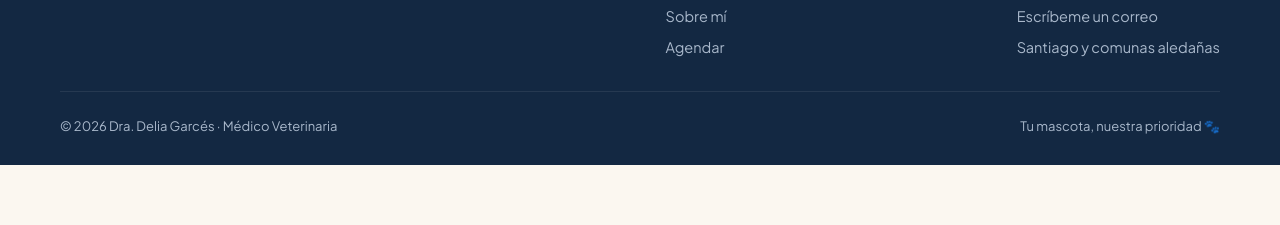
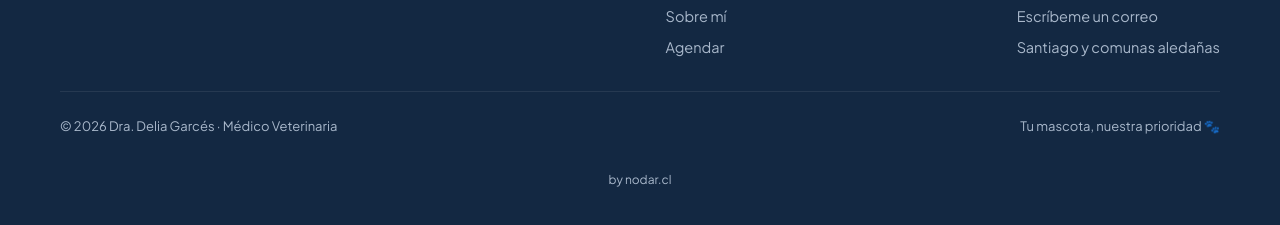
Before and after one commit to mpqueroz/dronesky2-0, a plain HTML site: page veterinaria/index.html in a window 1280 px wide. Shown: the part 6421-6646 px from the top of the page. Before the commit the page ends 6586 px from the top, so only its background shows below. Drawn offline with Linux system fonts and the light colour scheme.

Commit message:
Add Nodar credit to veterinary site footer

```diff
--- a/veterinaria/index.html
+++ b/veterinaria/index.html
@@ -353,6 +353,9 @@ footer a:hover{color:#fff}
   .cta-inner{flex-direction:column;align-items:flex-start;padding:40px 26px}
   .cta-inner .btn{width:100%}
 }
+.nodar-credit{margin-top:20px;text-align:center;font-size:12px;color:#a9b8cb}
+.nodar-credit a{display:inline-flex;align-items:center;min-height:44px;padding:0 8px;text-decoration:none}
+.nodar-credit a:hover{text-decoration:underline;color:var(--sun)}
 </style>
 </head>
 <body>
@@ -733,6 +736,7 @@ footer a:hover{color:#fff}
       <span>© <span id="year">2026</span> Dra. Delia Garcés · Médico Veterinaria</span>
       <span>Tu mascota, nuestra prioridad 🐾</span>
     </div>
+    <p class="nodar-credit"><a href="https://www.nodar.cl" target="_blank" rel="noopener noreferrer">by nodar.cl</a></p>
   </div>
 </footer>
 
```
